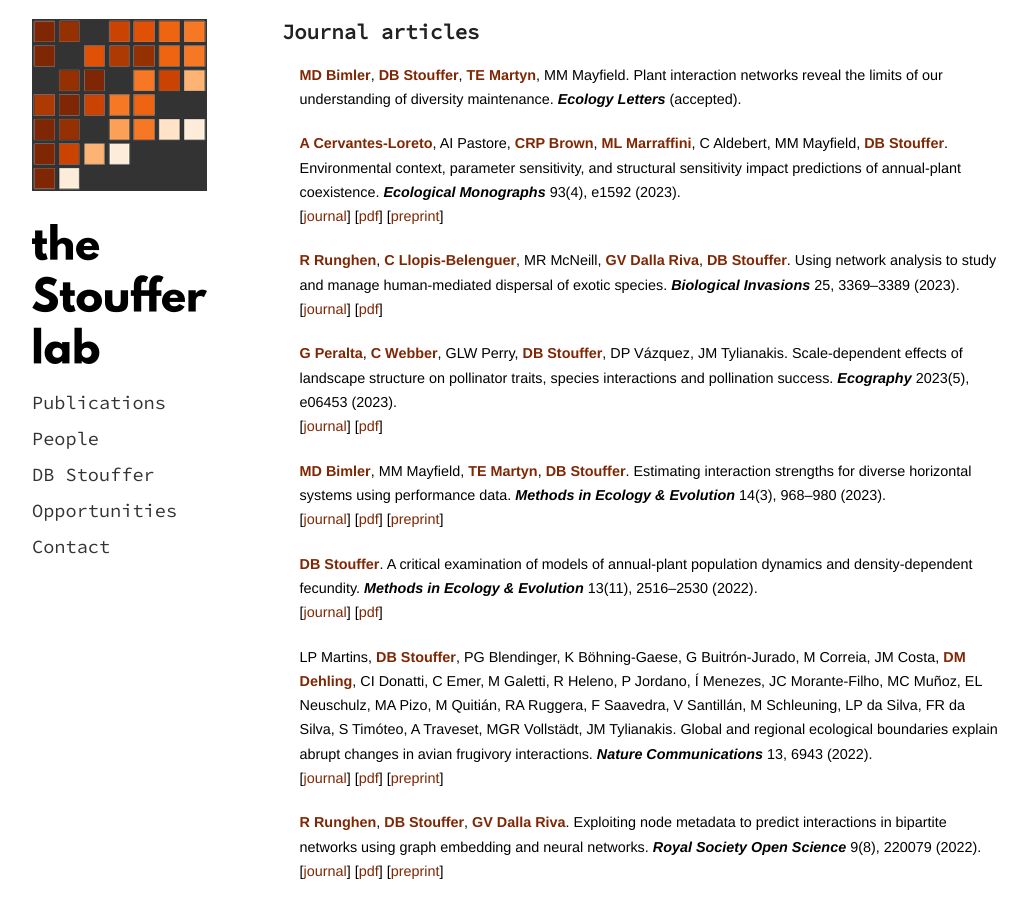
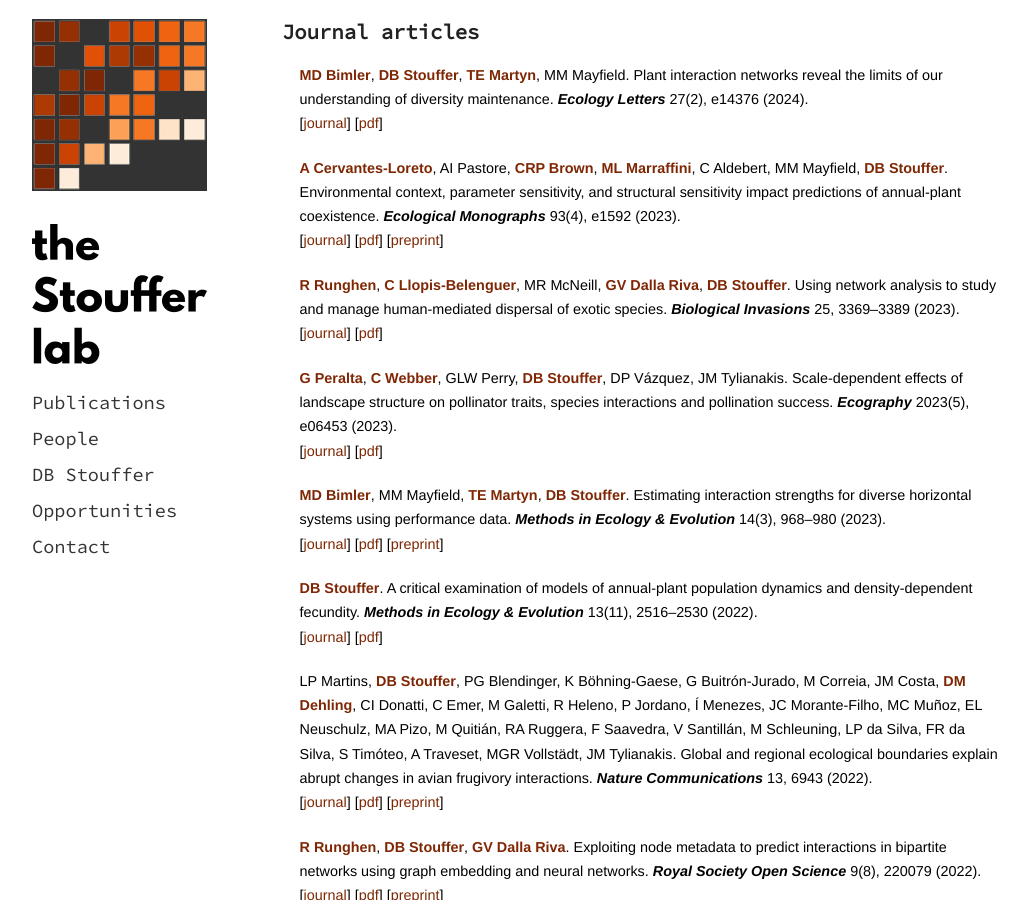
Before and after one commit to stoufferlab/stoufferlab.github.io, a Jekyll site: the page built from publications/index.html, in a window 1280 px wide and 900 px high. Shown: the whole window, without its empty margins (123-1151 px from the left). Built offline with Jekyll 4.4.1, drawn with Linux system fonts in a browser that asks for light colours; nearby versions of some CDN libraries; library files that are not in the unit come from our copies; a script that is not in the unit is left out.

Commit message:
adding published details of Bimler et al ELE (2024)

```diff
--- a/publications/papers.html
+++ b/publications/papers.html
@@ -9,17 +9,15 @@
 MM Mayfield.
 Plant interaction networks reveal the limits of our understanding of diversity maintenance.
 <b><i>Ecology Letters</i></b>
+27(2),
+e14376
+(2024).<br>
+[<a href="https://doi.org/10.1111/ele.14376">journal</a>]
+[<a href="https://onlinelibrary.wiley.com/doi/epdf/10.1111/ele.14376">pdf</a>]
 <!--
-93(4),
-e1592
+[<a href="https://doi.org/10.1101/2023.02.13.528375">preprint</a>]
 -->
-(accepted).<br>
-<!--
-[<a href="https://dx.doi.org/10.1002/ecm.1592">journal</a>]
-[<a href="https://esajournals.onlinelibrary.wiley.com/doi/epdf/10.1002/ecm.1592">pdf</a>]
-[<a href="https://doi.org/10.1101/2023.02.13.528375">preprint</a>]
 <br>
--->
 <small>
 </small>
 </p>
```
